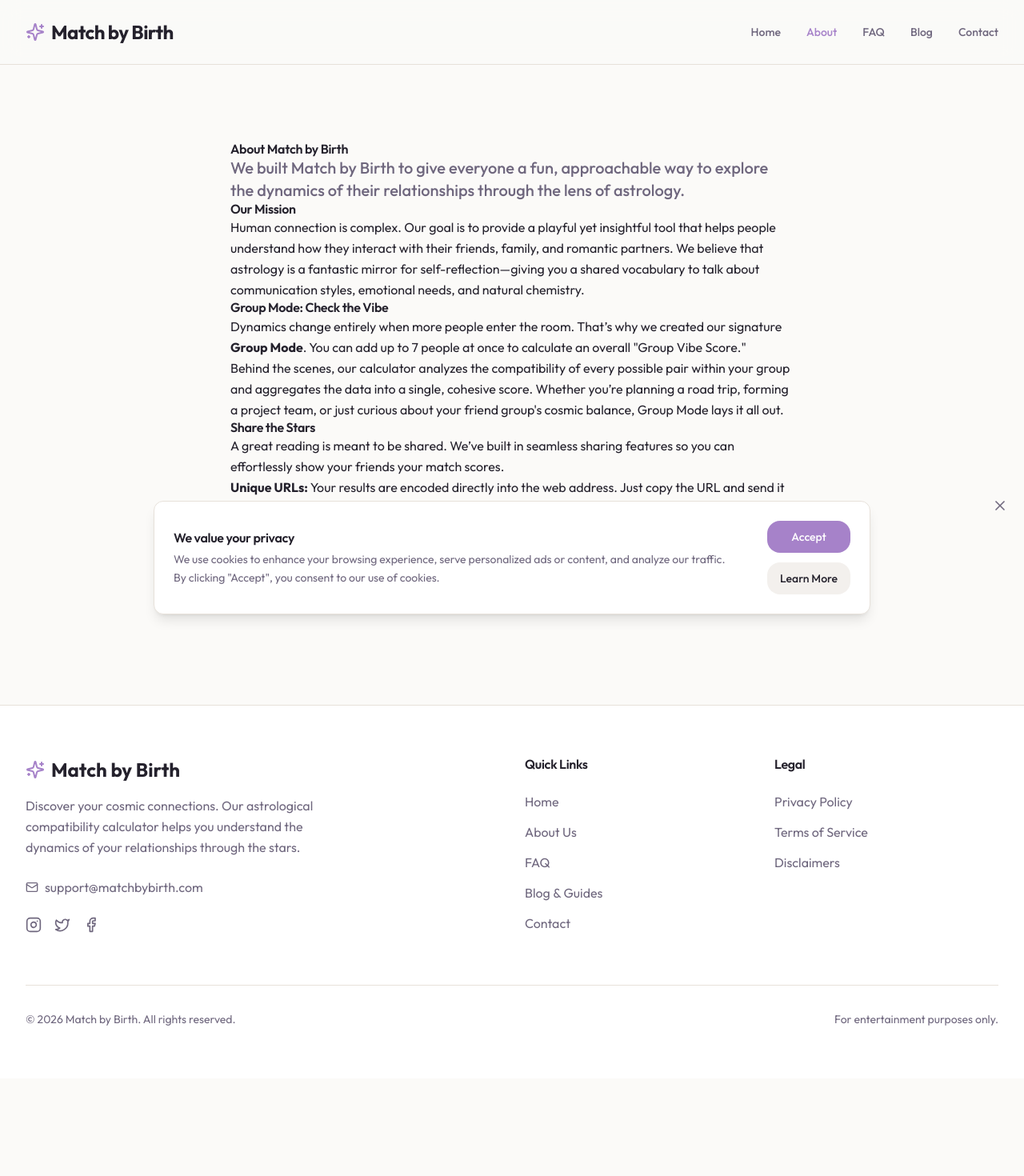
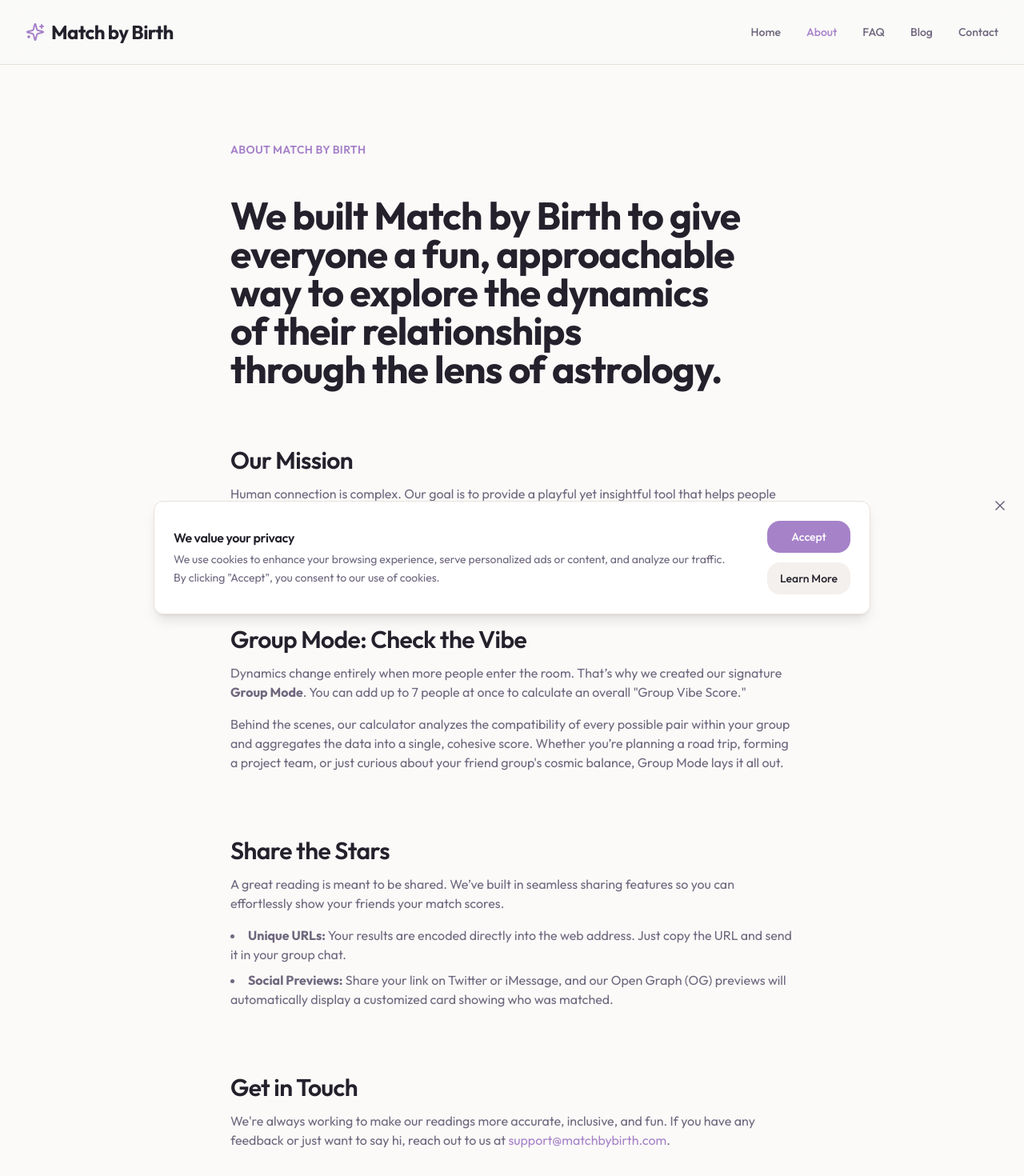
Before and after one commit to redefynliving/MatchbyBirth, a React (Vite) app in the folder apps/web/: page /about in a window 1280 px wide. Shown: the top 1470 px of the page at 80% size. Before the commit the page ends 1348 px from the top, so only its background shows below. Built offline with nearby package versions, Linux system fonts and the light colour scheme.

Commit message:
fix: about page visual hierarchy and spacing

```diff
--- a/apps/web/src/pages/AboutPage.jsx
+++ b/apps/web/src/pages/AboutPage.jsx
@@ -12,39 +12,54 @@ function AboutPage() {
 
       <main className="py-20 md:py-24 bg-background min-h-screen">
         <div className="max-w-3xl mx-auto px-4 sm:px-6 lg:px-8">
-          <article className="prose prose-slate dark:prose-invert prose-headings:text-balance prose-h1:text-4xl prose-h1:font-extrabold prose-a:text-primary mx-auto">
-            <h1>About Match by Birth</h1>
+          <article className="mx-auto space-y-12">
+            {/* Eyebrow / small label */}
+            <p className="text-sm font-semibold uppercase tracking-wide text-primary">About Match by Birth</p>
 
-            <p className="lead text-xl text-muted-foreground font-medium">
+            {/* Mission statement as large hero heading (keep copy unchanged) */}
+            <h1 className="text-4xl md:text-5xl font-extrabold text-foreground leading-tight">
               We built Match by Birth to give everyone a fun, approachable way to explore the dynamics of their relationships through the lens of astrology.
-            </p>
+            </h1>
 
-            <h2>Our Mission</h2>
-            <p>
+            {/* Section: Our Mission */}
+            <section className="pt-6">
+              <h2 className="text-2xl md:text-3xl font-semibold text-foreground mb-3">Our Mission</h2>
+              <p className="text-base text-muted-foreground">
                 Human connection is complex. Our goal is to provide a playful yet insightful tool that helps people understand how they interact with their friends, family, and romantic partners. We believe that astrology is a fantastic mirror for self-reflection—giving you a shared vocabulary to talk about communication styles, emotional needs, and natural chemistry.
               </p>
+            </section>
 
-            <h2>Group Mode: Check the Vibe</h2>
-            <p>
+            {/* Section: Group Mode */}
+            <section className="pt-8">
+              <h2 className="text-2xl md:text-3xl font-semibold text-foreground mb-3">Group Mode: Check the Vibe</h2>
+              <p className="text-base text-muted-foreground">
                 Dynamics change entirely when more people enter the room. That’s why we created our signature <strong>Group Mode</strong>. You can add up to 7 people at once to calculate an overall "Group Vibe Score."
               </p>
-            <p>
+              <p className="text-base text-muted-foreground mt-4">
                 Behind the scenes, our calculator analyzes the compatibility of every possible pair within your group and aggregates the data into a single, cohesive score. Whether you’re planning a road trip, forming a project team, or just curious about your friend group's cosmic balance, Group Mode lays it all out.
               </p>
+            </section>
 
-            <h2>Share the Stars</h2>
-            <p>
+            {/* Section: Share the Stars */}
+            <section className="pt-8">
+              <h2 className="text-2xl md:text-3xl font-semibold text-foreground mb-3">Share the Stars</h2>
+              <p className="text-base text-muted-foreground">
                 A great reading is meant to be shared. We’ve built in seamless sharing features so you can effortlessly show your friends your match scores.
               </p>
-            <ul>
+              <ul className="mt-4 list-disc list-inside text-base text-muted-foreground">
                 <li><strong>Unique URLs:</strong> Your results are encoded directly into the web address. Just copy the URL and send it in your group chat.</li>
-              <li><strong>Social Previews:</strong> Share your link on Twitter or iMessage, and our Open Graph (OG) previews will automatically display a customized card showing who was matched.</li>
+                <li className="mt-2"><strong>Social Previews:</strong> Share your link on Twitter or iMessage, and our Open Graph (OG) previews will automatically display a customized card showing who was matched.</li>
               </ul>
+            </section>
 
-            <h2>Get in Touch</h2>
-            <p>
-              We're always working to make our readings more accurate, inclusive, and fun. If you have any feedback or just want to say hi, reach out to us at <a href="mailto:support@matchbybirth.com">support@matchbybirth.com</a>.
+            {/* Section: Get in Touch */}
+            <section className="pt-8">
+              <h2 className="text-2xl md:text-3xl font-semibold text-foreground mb-3">Get in Touch</h2>
+              <p className="text-base text-muted-foreground">
+                We're always working to make our readings more accurate, inclusive, and fun. If you have any feedback or just want to say hi, reach out to us at <a href="mailto:support@matchbybirth.com" className="text-primary">support@matchbybirth.com</a>.
               </p>
+            </section>
+
           </article>
         </div>
       </main>
```
Lines whose indentation alone changed are shown as unchanged.
